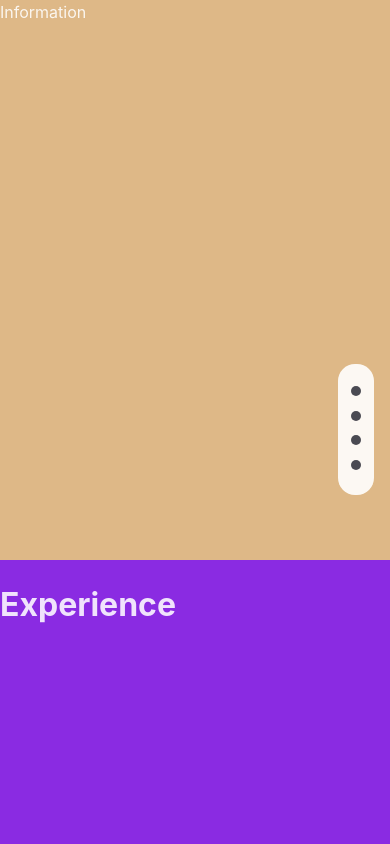
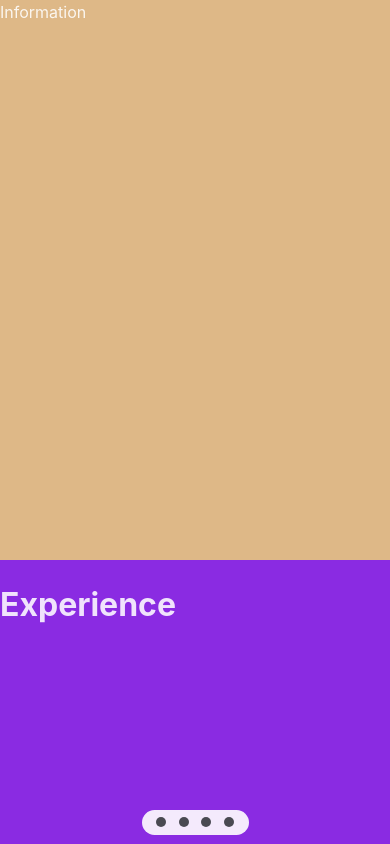
Before and after one commit to celalkilnc/career-canvas, a React (Vite) app: page / in a window 390 px wide. Shown: the top 844 px of the page. Built offline with nearby package versions, Linux system fonts and the light colour scheme.

Commit message:
responsive update

```diff
--- a/src/components/common/navbar/NavbarStyle.css
+++ b/src/components/common/navbar/NavbarStyle.css
@@ -32,6 +32,7 @@
   padding-left: 0.3rem;
   cursor: pointer;
 }
+
 .navItems {
   font-size: 20px;
   width: auto;
@@ -50,6 +51,7 @@
 .navItem {
   display: flex;
   align-items: center;
+  justify-self: center;
   list-style-type: none;
 
   color: #4a4a52;
@@ -80,8 +82,8 @@
   cursor: pointer;
 }
 
-.ball{
-    width:  10px;
+.ball {
+  width: 10px;
   height: 10px;
   border-radius: 15px;
   margin: 0;
@@ -89,8 +91,20 @@ padding: 0;
   background-color: #4a4a52;
 }
 
-@media only screen and (max-width: 970px) {
+@media only screen and (max-width: 780px) {
   .navbar {
-    width: 100%;
+    padding: 0;
+    justify-content: end;
+    align-items: center;
+  }
+
+  .navItems {
+    padding: 0 0.5rem;
+    flex-direction: row;
+    margin-bottom: 1rem;
+  }
+
+  .navItem {
+    padding: 0.2rem;
   }
 }
```
Lines whose indentation alone changed are shown as unchanged.
